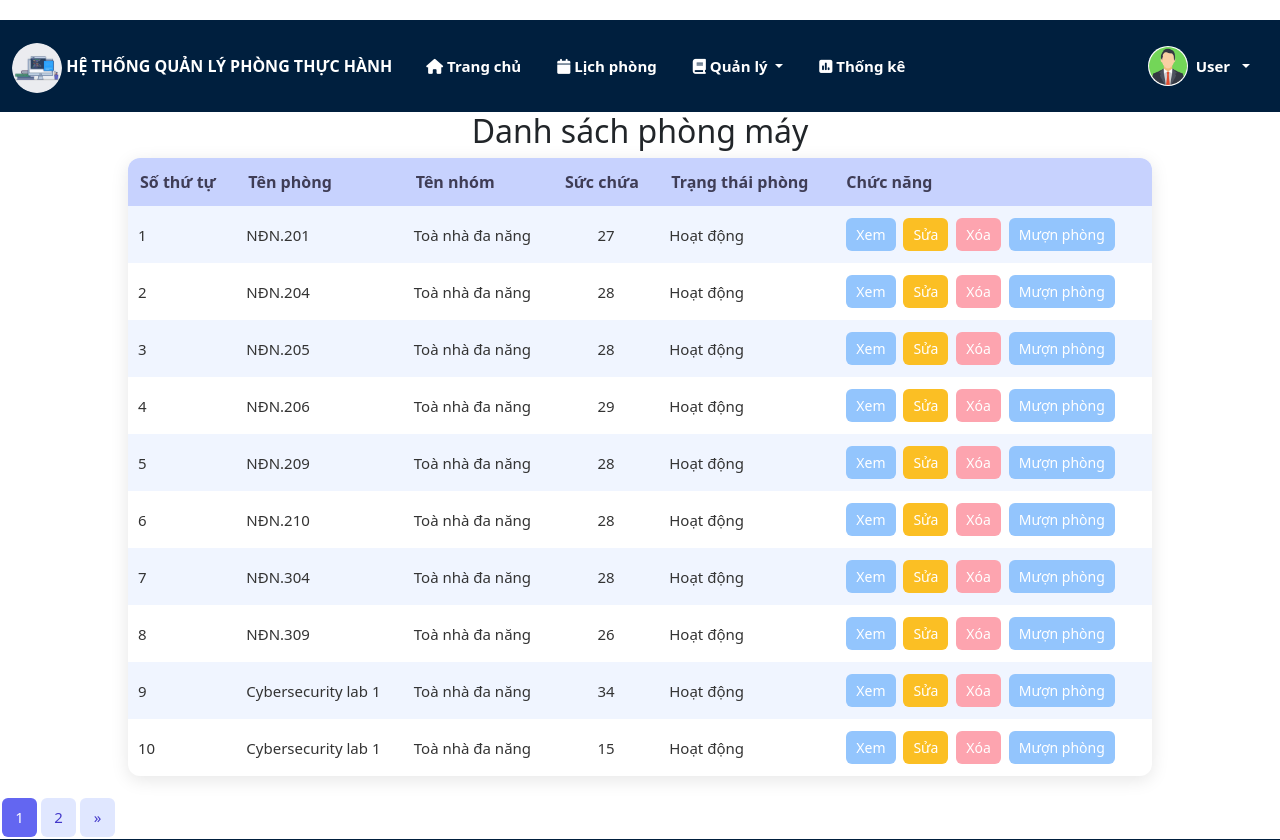
After one commit to TuanKiet1774/LabManagementSystem, a PHP site: page /phongmay.php in a window 1280 px wide. The commit adds this page. Shown: the top 840 px of the page. Run offline with PHP 8.4, Linux system fonts and the light colour scheme; data comes from the database, SQL or seed files in the repository.

Commit message:
basic func

```diff
--- a/Src/header.php
+++ b/Src/header.php
@@ -83,7 +83,7 @@
                             </a>
                             <ul class="dropdown-menu">
                                 <li>
-                                    <a class="dropdown-item" href="#">
+                                    <a class="dropdown-item" href="phongmay.php">
                                         <i class="fa-solid fa-house-laptop"></i>
                                         Phòng máy
                                     </a>
--- /dev/null
+++ b/Src/phongmay.php
@@ -0,0 +1,193 @@
+<!DOCTYPE html>
+<html lang="en">
+<head>
+    <meta charset="UTF-8">
+    <meta name="viewport" content="width=device-width, initial-scale=1.0">
+    <title>Danh sách phòng máy</title>
+    <style>
+        body {
+            font-family: "Segoe UI", Arial, sans-serif;
+            background: #f7f5ff; /* tím pastel rất nhẹ */
+            padding-top: 20px;
+        }
+
+        h2 {
+            text-align: center;
+            color: #6a5acd;
+            font-size: 28px;
+            margin-bottom: 20px;
+        }
+
+        table {
+            margin: 0 auto;
+            width: 80%;
+            border-collapse: collapse;
+            background: #ffffff;
+            border-radius: 12px;
+            overflow: hidden;
+            box-shadow: 0 4px 18px rgba(0,0,0,0.1);
+        }
+
+        th {
+            background: #c7d2fe; /* Pastel Indigo */
+            color: #3f3d56;
+            padding: 12px;
+            font-size: 16px;
+        }
+
+        td {
+            padding: 10px;
+            font-size: 15px;
+            color: #333;
+            border-bottom: 1px solid #eee;
+        }
+
+        tr:nth-child(even) {
+            background-color: #f0f5ff;
+        }
+
+        tr:hover {
+            background-color: #e6f0ff;
+            transition: 0.2s;
+        }
+
+        td a {
+            display: inline-block;
+            padding: 6px 10px;
+            margin: 2px;
+            text-decoration: none;
+            color: white;
+            background: #93c5fd;
+            border-radius: 6px;
+            font-size: 14px;
+        }
+
+        td a:hover {
+            background: #60a5fa;
+        }
+
+
+        td a:nth-child(3) {
+            background: #fda4af;
+        }
+
+        td a:nth-child(3):hover {
+            background: #fb7185;
+        }
+
+
+        td a:nth-child(2) {
+            background: #fbbf24;
+        }
+
+        td a:nth-child(2):hover {
+            background: #f59e0b;
+        }
+
+        /* page */
+        .pagination {
+            margin-top: 20px;
+            text-align: center;
+        }
+
+        .pagination a, .pagination span {
+            display: inline-block;
+            padding: 8px 12px;
+            margin: 2px;
+            text-decoration: none;
+            background: #e0e7ff;
+            color: #4338ca;
+            border-radius: 6px;
+            font-size: 15px;
+            min-width: 35px;
+        }
+
+        .pagination a:hover {
+            background: #c7d2fe;
+        }
+
+        .pagination .current {
+            background: #6366f1;
+            color: white;
+        }
+
+
+    </style>
+</head>
+<body>
+    <?php include("../Src/header.php"); ?>
+    <?php
+        include("../Database/config.php");
+        if(!isset($_GET['page'])) {
+            $_GET['page'] = 1;
+        }
+        $rowPerPage = 10;
+        $offset=($_GET['page'] - 1) * $rowPerPage;
+        $sqlCount = "SELECT COUNT(*) as total from phong";
+        $resultCount = mysqli_query($con, $sqlCount);
+        $rowCount = mysqli_fetch_assoc($resultCount);
+        $totalRow = $rowCount['total'];
+        $maxPage = ceil($totalRow/$rowPerPage);
+
+        $sql = "SELECT p.MaPhong, p.TenPhong, p.SucChua, np.TenNhom, tt.TenTTP
+        FROM phong p
+        JOIN nhomphong np ON np.MaNhom = p.MaNhom
+        JOIN chitietttp ct ON ct.MaPhong = p.MaPhong
+        JOIN trangthaiphong tt ON ct.MaTTP = tt.MaTTP
+        LIMIT $offset, $rowPerPage";
+        $result = mysqli_query($con, $sql);
+        $n = mysqli_num_rows($result);
+         if($n > 0) {
+            echo"<h2 style='text-align: center;'>Danh sách phòng máy</h2>";
+            $index = $offset + 1;
+            echo"<table>";
+                echo"<tr>
+                    <th>Số thứ tự</th>
+                    <th>Tên phòng</th>
+                    <th>Tên nhóm</th>
+                    <th>Sức chứa</th>
+                    <th>Trạng thái phòng</th>
+                    <th>Chức năng</th>
+                </tr>";
+                for($i=0; $i<$n; $i++) {
+                    echo"<tr>";
+                    $row = mysqli_fetch_array($result);
+                    echo"<td>".$index."</td>";
+                    echo"<td>".$row['TenPhong']."</td>";
+                    echo"<td>".$row['TenNhom']."</td>";
+                    echo"<td style='text-align: center;'>".$row['SucChua']."</td>";
+                    echo"<td>".$row['TenTTP']."</td>";
+                    echo"<td>
+                    <a href='phongmay_xem.php?maPhong=".$row['MaPhong']."'>Xem</a>
+                    <a href='phongmay_sua.php?maPhong=".$row['MaPhong']."'>Sửa</a>
+                    <a href='phongmay_xoa.php?maPhong=".$row['MaPhong']."'>Xóa</a>
+                    <a href='phongmay_muon.php?maPhong=".$row['MaPhong']."'>Mượn phòng</a>
+                    </td>";
+                    echo"</tr>";
+                    $index++;
+                }
+            echo"</table>";
+            echo '<div class="pagination">';
+            if($_GET['page'] > 1) {
+                echo "<a href='?page=".($_GET['page'] - 1)."'>«</a>";
+            }
+
+            for ($i = 1; $i <= $maxPage; $i++) {
+                if ($i == $_GET['page']) {
+                    echo "<span class='current'>$i</span>";
+                } else {
+                    echo "<a href='?page=$i'>$i</a>";
+                }
+            }
+
+            if ($_GET['page'] < $maxPage) {
+                echo "<a href='?page=".($_GET['page'] + 1)."'>»</a>";
+            }
+
+            echo '</div>';
+
+         }
+    ?>
+    <?php include("../Src/footer.php"); ?>
+</body>
+</html>
```
Also changed, not shown: Src/phongmay_xem.php (added, +133 -0 lines), Src/Controller/loginController.php (deleted), Src/phongmay_muon.php (added), Src/phongmay_sua.php (added), Src/phongmay_xoa.php (added).
